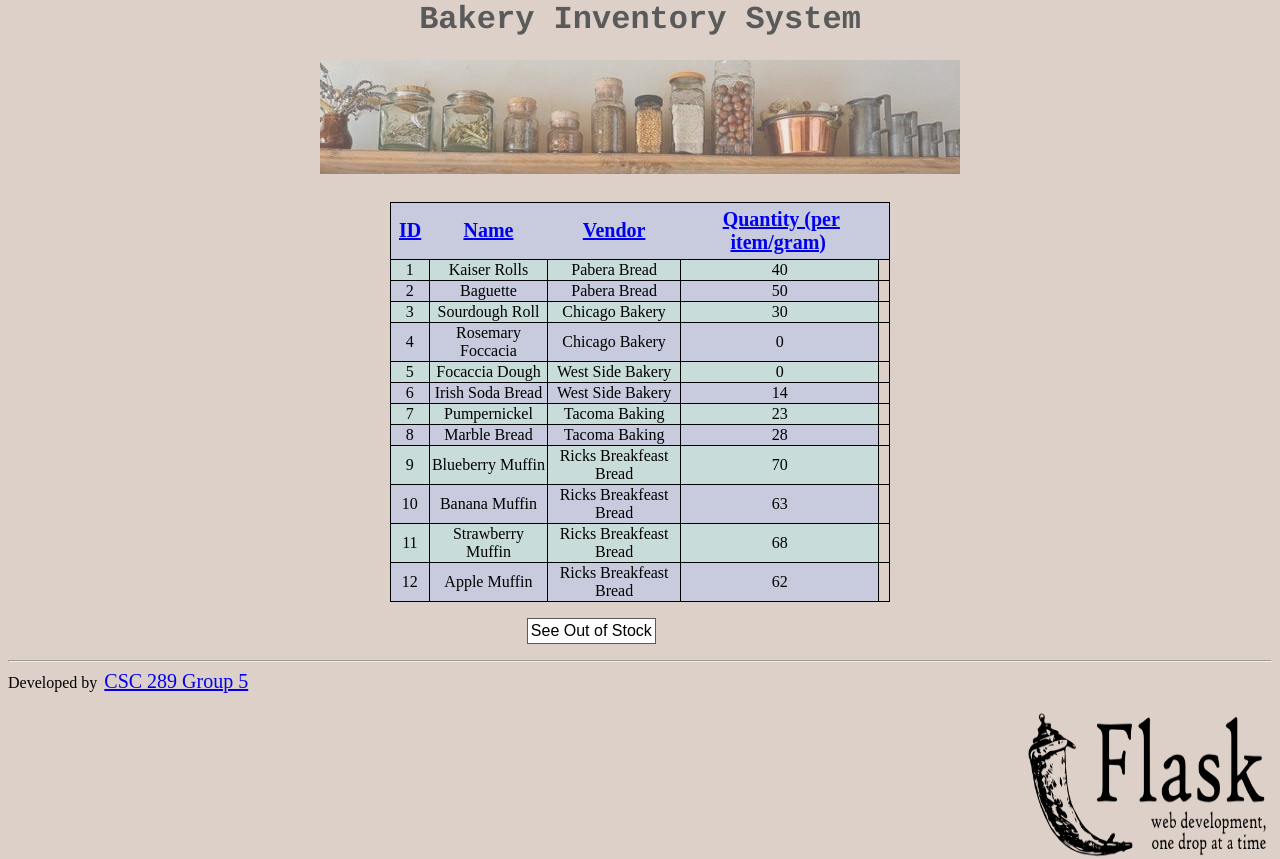
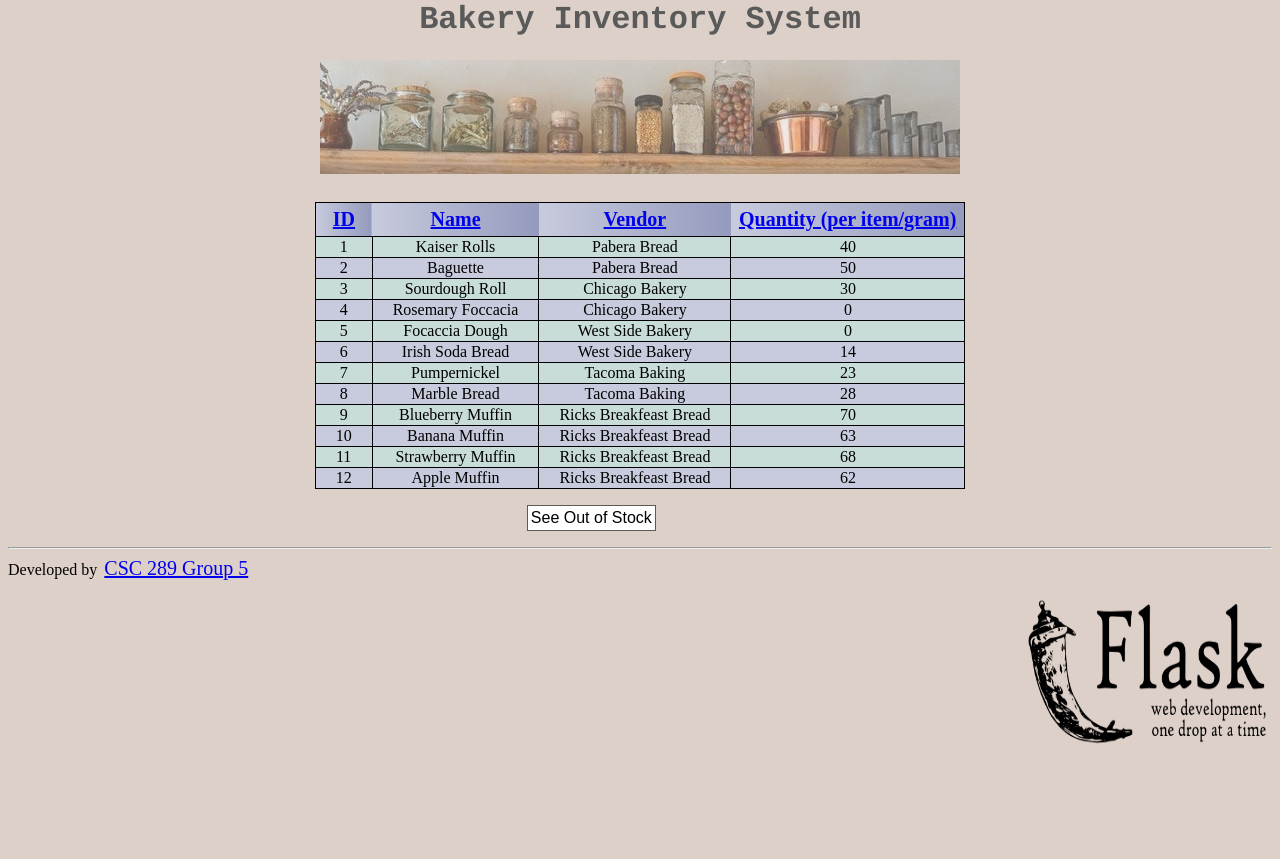
Before and after one commit to Hunterbeachum/OvenStock, a Flask app: page /inventory in a window 1280 px wide. Shown: the part 280-1139 px from the top of the page. After the commit the page ends 1024 px from the top, so only its background shows below. Run offline with Flask 2, Linux system fonts and the light colour scheme; data comes from the database, SQL or seed files in the repository.

Commit message:
Making our table have a decent margin to make it easier to read, and hiding the column for the Administrator's Delete Item button when logged in as User.

```diff
--- a/static/css/Group5CSS.css
+++ b/static/css/Group5CSS.css
@@ -39,13 +39,19 @@ table {
 table td {
 			border-right: 1px solid black;
 			border-left: 1px solid black;
+			padding-left: 20px;
+			padding-right: 20px;
 }
 table tr {
 			border-top: 1px solid black;
 			text-align: center;
+			padding-left:5px;
+			padding-right:5px;
+
 }
 table th {
 			padding: 5px;
+			background-image: linear-gradient(to right, #C8CBDD, #949ABD)
 }
 tr:last-child {
 			border-bottom: 1px solid black;
--- a/templates/inventory.html
+++ b/templates/inventory.html
@@ -13,18 +13,20 @@
 
 </div>
 
-<table style="margin:auto; text-align:center; max-width: 500px;">
-    <tr style="float:inherit;">
+<table style="margin:auto;text-align:center;">
+    <tr style="table-layout:auto;white-space:nowrap;margin:100px;" >
         <th><a href="/inventory_sort0">ID</a></th>
         <th><a href="/inventory_sort1">Name</a></th>
         <th><a href="/inventory_sort2">Vendor</a></th>
         <th><a href="/inventory_sort3">Quantity (per item/gram)</a></th>
-        <th></th>
+        {% if session.get("current_user", None) == 'ADMIN' %}
+        <th>Admin Tools</th>
+        {% endif %}
     </tr>
     {% for row in g.inventory: %}
     <tr>
         {% for item in row %}
-            <td>{{ item }}</td>
+            <td style=""> {{ item }} </td>
         {% endfor %}
         {% if session.get("current_user", None) == 'ADMIN' %}
             <form action="/inventory/delete_{{row[0]}}" method="get" class="navbar-form navbar-right">
```
Also changed, not shown: templates/analytics.html (+2 -2 lines).
